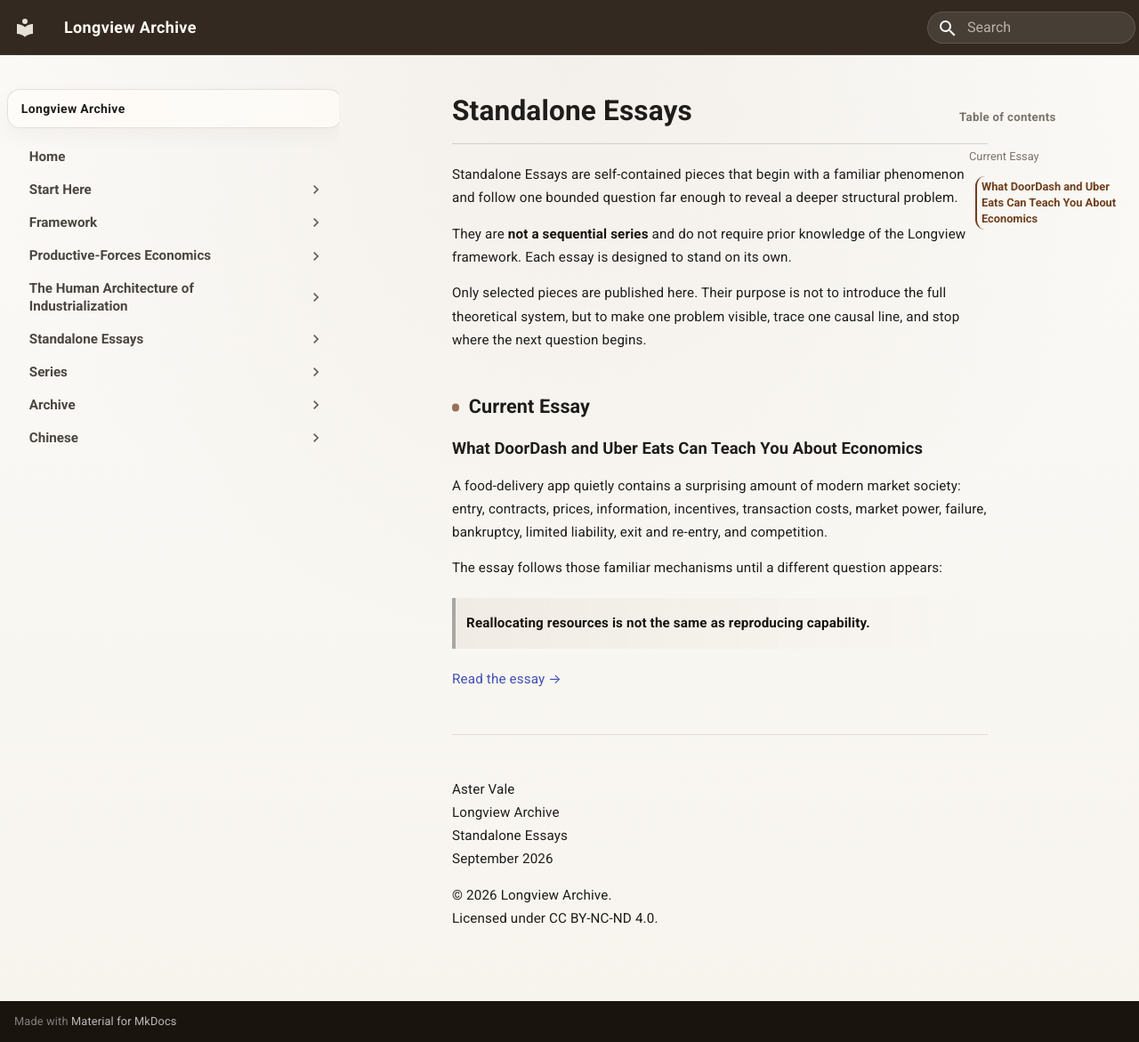
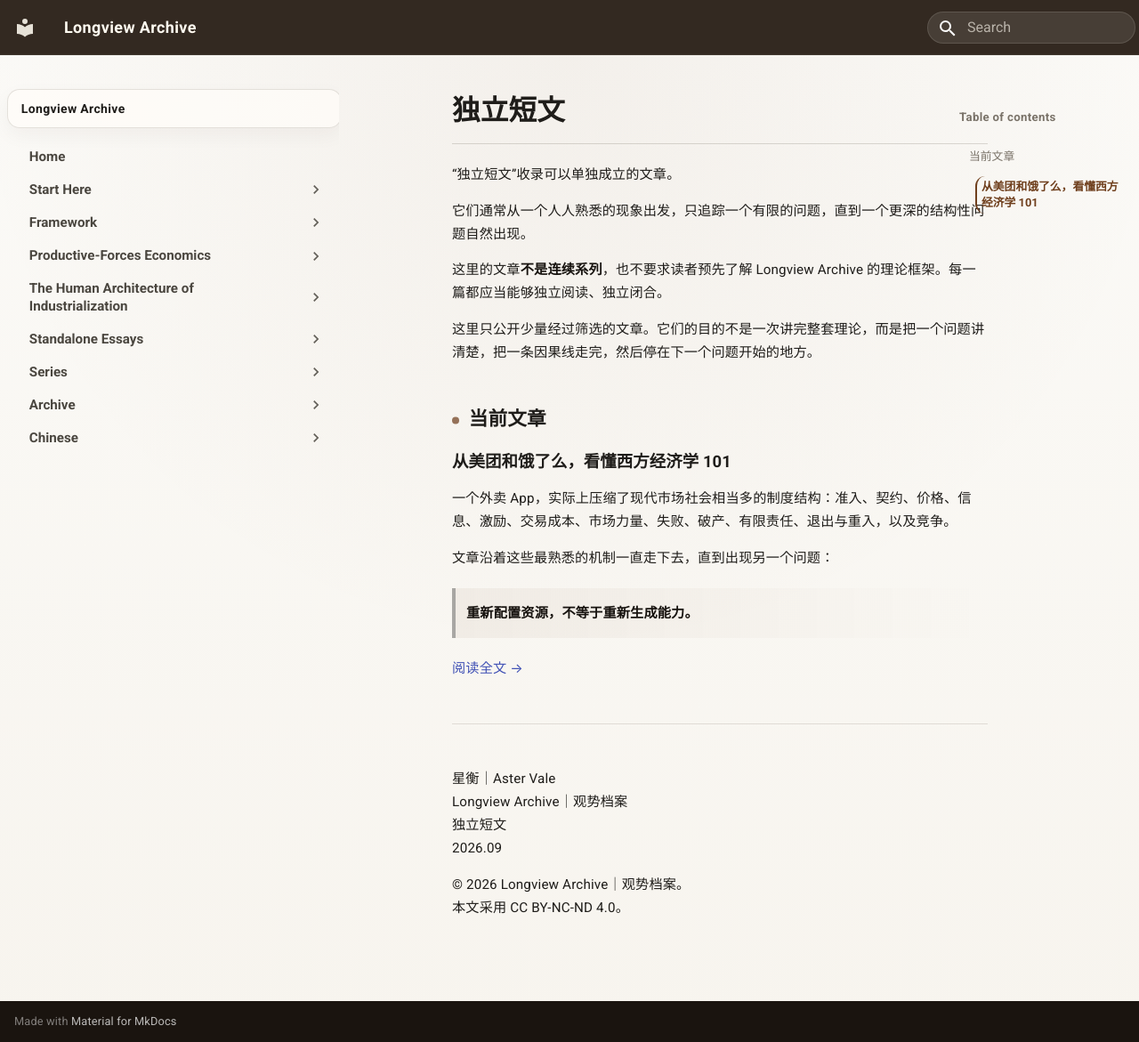
Before and after one commit to guanshi1688/longview-archive, an MkDocs documentation site: the page built from docs/essays/chinese/standalone/standalone_index_en.md, in a window 1280 px wide and 1171 px high. Shown: the whole window at 89% size. Built offline with MkDocs 1.6.1 and Material for MkDocs 9.7.7, drawn with Linux system fonts in a browser that asks for light colours.

Commit message:
Update standalone_index_en.md

```diff
--- a/docs/essays/chinese/standalone/standalone_index_en.md
+++ b/docs/essays/chinese/standalone/standalone_index_en.md
@@ -1,29 +1,31 @@
-# Standalone Essays
+# 独立短文
 
-Standalone Essays are self-contained pieces that begin with a familiar phenomenon and follow one bounded question far enough to reveal a deeper structural problem.
+“独立短文”收录可以单独成立的文章。
 
-They are **not a sequential series** and do not require prior knowledge of the Longview framework. Each essay is designed to stand on its own.
+它们通常从一个人人熟悉的现象出发，只追踪一个有限的问题，直到一个更深的结构性问题自然出现。
 
-Only selected pieces are published here. Their purpose is not to introduce the full theoretical system, but to make one problem visible, trace one causal line, and stop where the next question begins.
+这里的文章**不是连续系列**，也不要求读者预先了解 Longview Archive 的理论框架。每一篇都应当能够独立阅读、独立闭合。
 
-## Current Essay
+这里只公开少量经过筛选的文章。它们的目的不是一次讲完整套理论，而是把一个问题讲清楚，把一条因果线走完，然后停在下一个问题开始的地方。
 
-### What DoorDash and Uber Eats Can Teach You About Economics
+## 当前文章
 
-A food-delivery app quietly contains a surprising amount of modern market society: entry, contracts, prices, information, incentives, transaction costs, market power, failure, bankruptcy, limited liability, exit and re-entry, and competition.
+### 从美团和饿了么，看懂西方经济学 101
 
-The essay follows those familiar mechanisms until a different question appears:
+一个外卖 App，实际上压缩了现代市场社会相当多的制度结构：准入、契约、价格、信息、激励、交易成本、市场力量、失败、破产、有限责任、退出与重入，以及竞争。
 
-> **Reallocating resources is not the same as reproducing capability.**
+文章沿着这些最熟悉的机制一直走下去，直到出现另一个问题：
 
-[Read the essay →](economics-101-via-doordash-and-uber-eats.md)
+> **重新配置资源，不等于重新生成能力。**
+
+[阅读全文 →](economics-101-meituan-and-eleme.md)
 
 ---
 
-Aster Vale
-Longview Archive
-Standalone Essays
-September 2026
+星衡｜Aster Vale
+Longview Archive｜观势档案
+独立短文
+2026.09
 
-© 2026 Longview Archive.
-Licensed under CC BY-NC-ND 4.0.
+© 2026 Longview Archive｜观势档案。
+本文采用 CC BY-NC-ND 4.0。
```
